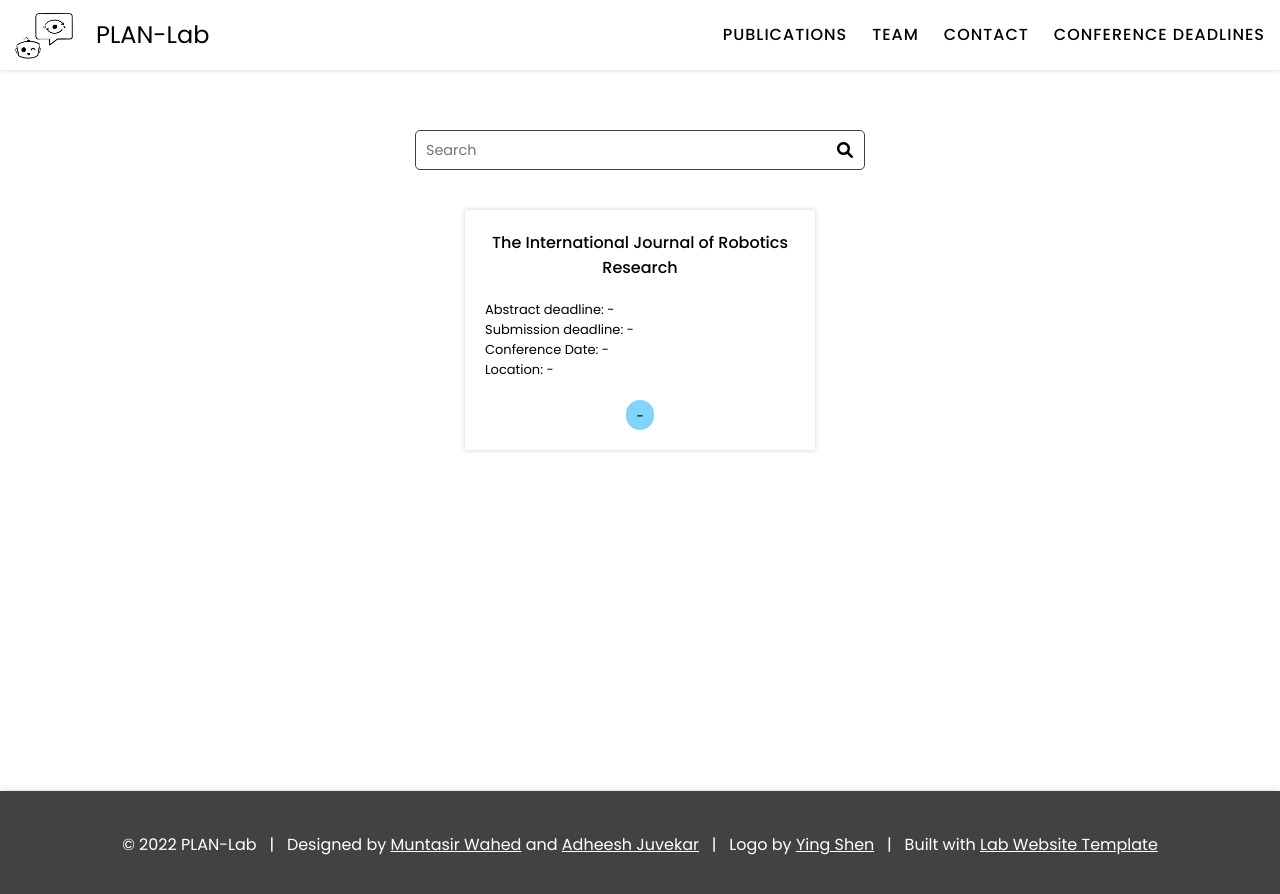
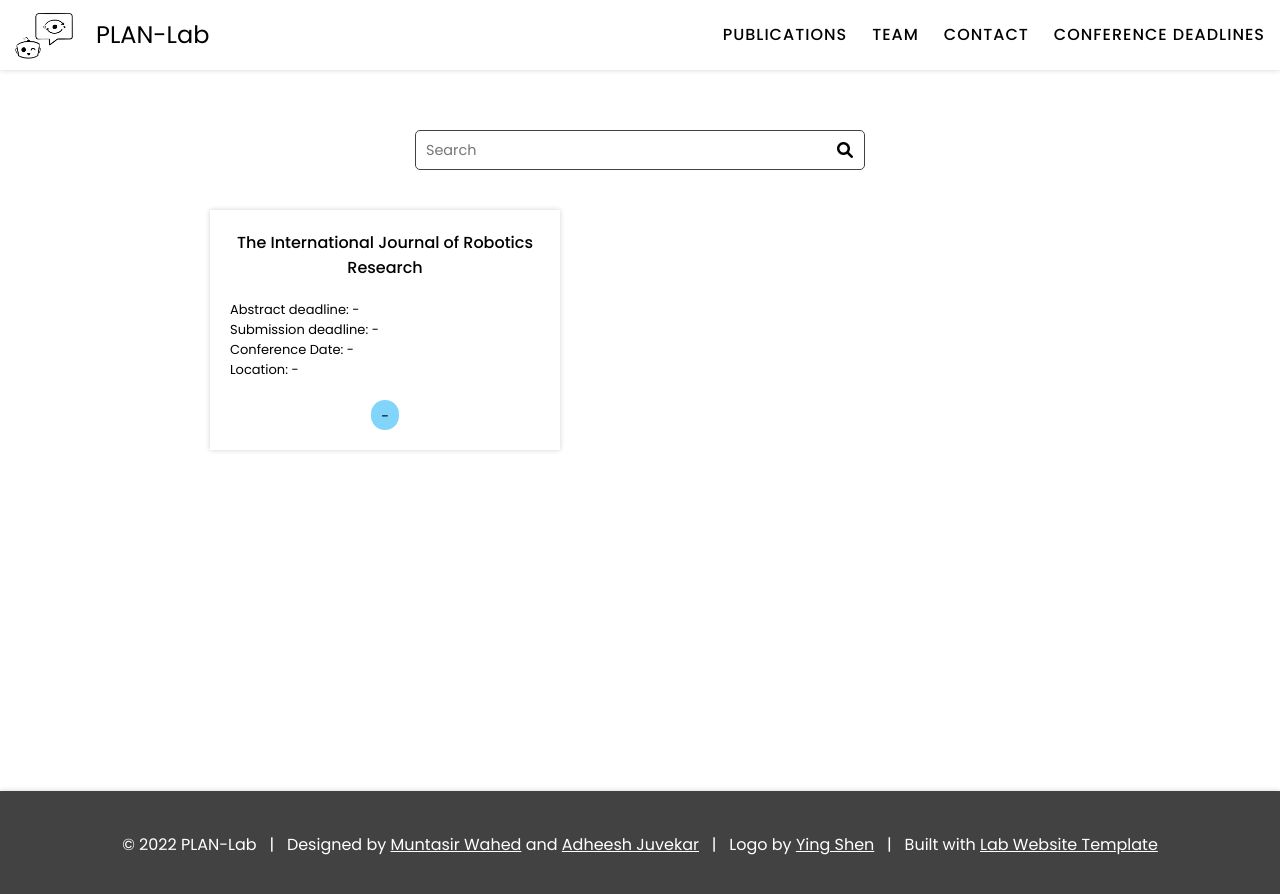
Before and after one commit to XiaonaZhou/plan-lab.github.io, a Jekyll site: the page built from conference-deadlines/index.md, in a window 1280 px wide. Shown: the top 894 px of the page. Built offline with Jekyll 4.4.1, drawn with Linux system fonts in a browser that asks for light colours.

Commit message:
fix news whitespace

```diff
--- a/css/section.scss
+++ b/css/section.scss
@@ -27,10 +27,15 @@
     box-sizing: content-box;
     padding: 60px 40px; // fallback
     padding: 60px Max(40px, calc((100% - #{$page}) / 2));
-    text-align: center;
 
     &[data-full="true"] {
-      padding: 0;
+      padding: 60px 40px;
+      width: calc(100% - 80px);
+      ul{
+        margin: auto;
+        width: max-content;
+        align-self: center;
+      }
     }
   }
 
```
Also changed, not shown: index.md (+1 -1 lines).
